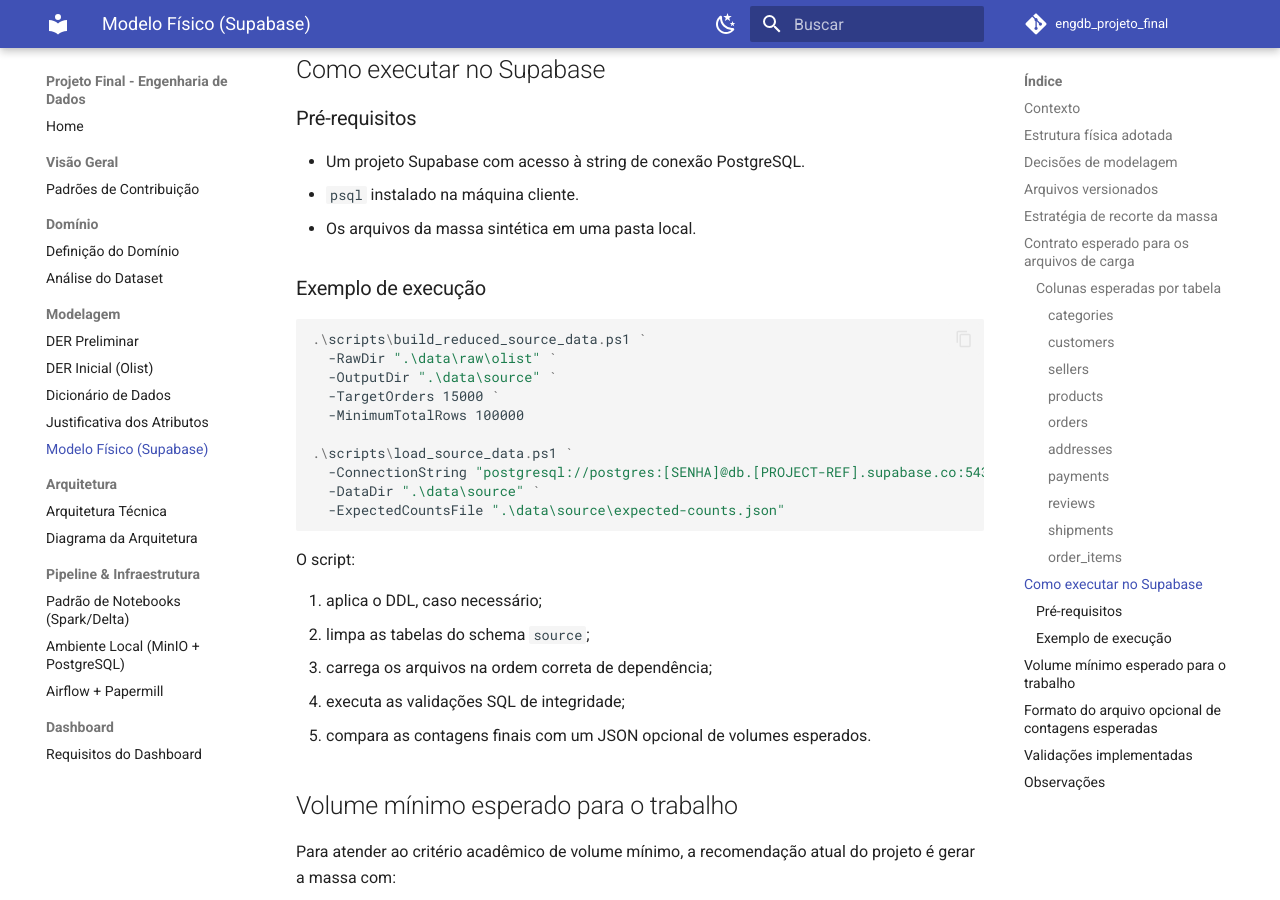
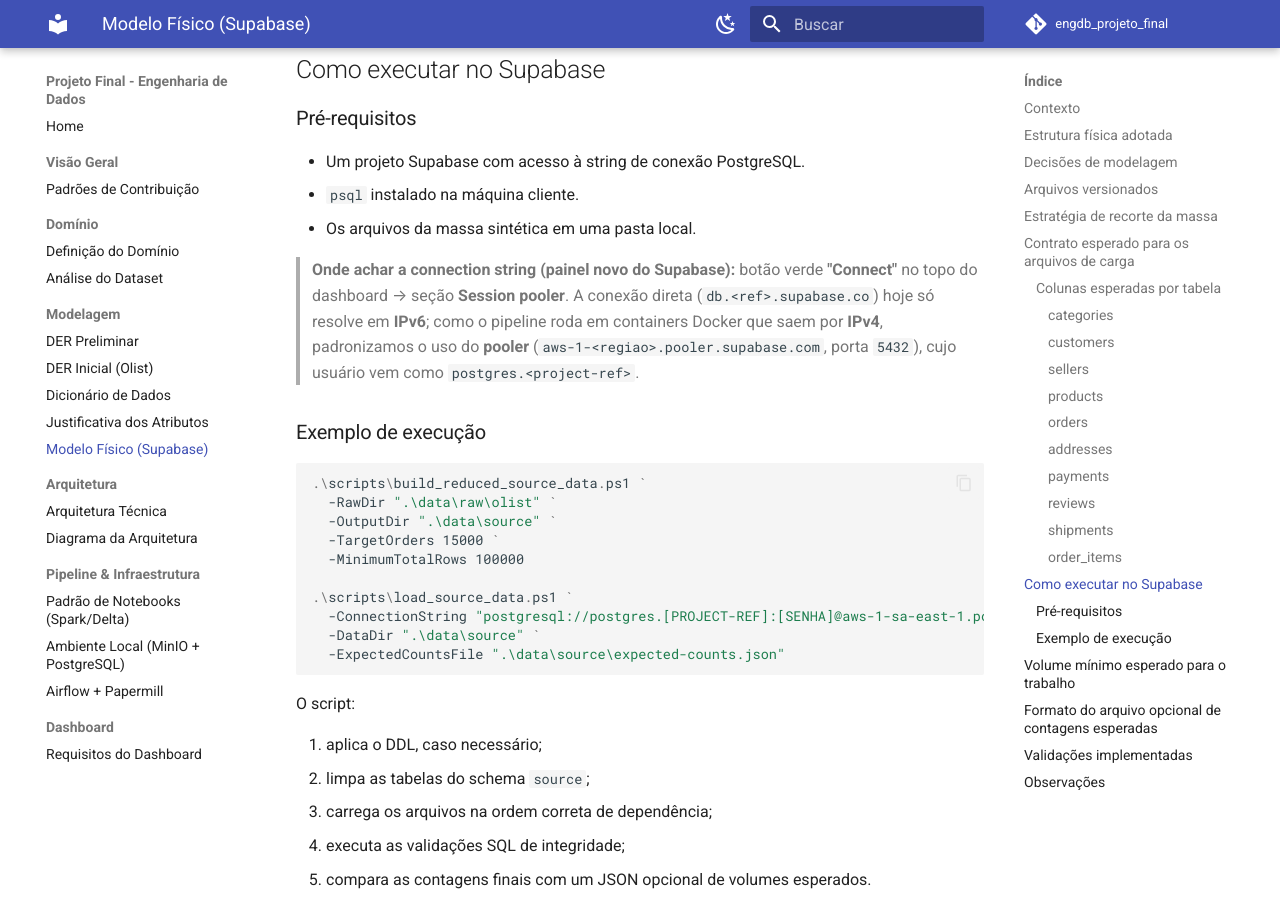
Before and after one commit to GabrielMacielZavarize/engdb_projeto_final, an MkDocs documentation site: the page built from docs/modelagem/CARD-007_modelo_fisico_banco_origem.md, in a window 1280 px wide and 900 px high, scrolled down 5476 px. Built offline with MkDocs 1.6.1 and Material for MkDocs 9.7.7, drawn with Linux system fonts in a browser that asks for light colours; comment, search, counter and statistics services are not loaded; some of the changed text lies outside the part shown.

Commit message:
fix(supabase): conectar via Session pooler IPv4 na origem
A conexao direta do Supabase passou a resolver apenas em IPv6, o que
quebra os containers Docker do pipeline (saida IPv4). Padroniza o uso do
Session pooler (aws-1-sa-east-1.pooler.supabase.com:5432, usuario
postgres.<project-ref>) no .env.example, docker-compose e CARD-007.

Refs #38

````diff
--- a/docs/modelagem/CARD-007_modelo_fisico_banco_origem.md
+++ b/docs/modelagem/CARD-007_modelo_fisico_banco_origem.md
@@ -183,6 +183,13 @@
 - `psql` instalado na máquina cliente.
 - Os arquivos da massa sintética em uma pasta local.
 
+> **Onde achar a connection string (painel novo do Supabase):** botão verde
+> **"Connect"** no topo do dashboard → seção **Session pooler**. A conexão
+> direta (`db.<ref>.supabase.co`) hoje só resolve em **IPv6**; como o pipeline
+> roda em containers Docker que saem por **IPv4**, padronizamos o uso do
+> **pooler** (`aws-1-<regiao>.pooler.supabase.com`, porta `5432`), cujo usuário
+> vem como `postgres.<project-ref>`.
+
 ### Exemplo de execução
 
 ```powershell
@@ -193,7 +200,7 @@
   -MinimumTotalRows 100000
 
 .\scripts\load_source_data.ps1 `
-  -ConnectionString "postgresql://postgres:[SENHA]@db.[PROJECT-REF].supabase.co:5432/postgres?sslmode=require" `
+  -ConnectionString "postgresql://postgres.[PROJECT-REF]:[SENHA]@aws-1-sa-east-1.pooler.supabase.com:5432/postgres?sslmode=require" `
   -DataDir ".\data\source" `
   -ExpectedCountsFile ".\data\source\expected-counts.json"
 ```
@@ -251,4 +258,5 @@
 - O modelo físico foi desenhado para a **massa sintética aderente ao DER lógico**, e não para ingestão direta dos CSVs originais do dataset público da Olist.
 - Identificadores como `address_id`, `payment_id`, `shipment_id` e `order_item_id` precisam existir nos arquivos gerados, porque fazem parte do modelo lógico adotado pelo projeto.
 - Como o projeto utilizará Supabase, a carga foi implementada com `psql` e `\copy`, o que permite importar arquivos locais para um PostgreSQL remoto com `sslmode=require`.
+- A conexão padronizada do projeto é via **Session pooler** (IPv4); a conexão direta do Supabase passou a ser IPv6-only e não funciona de dentro dos containers Docker do pipeline.
 - O schema físico pode ser usado tanto no Supabase quanto em qualquer PostgreSQL compatível.
````
Also changed, not shown: docker-compose.yml (+7 -0 lines), 1 other file.
